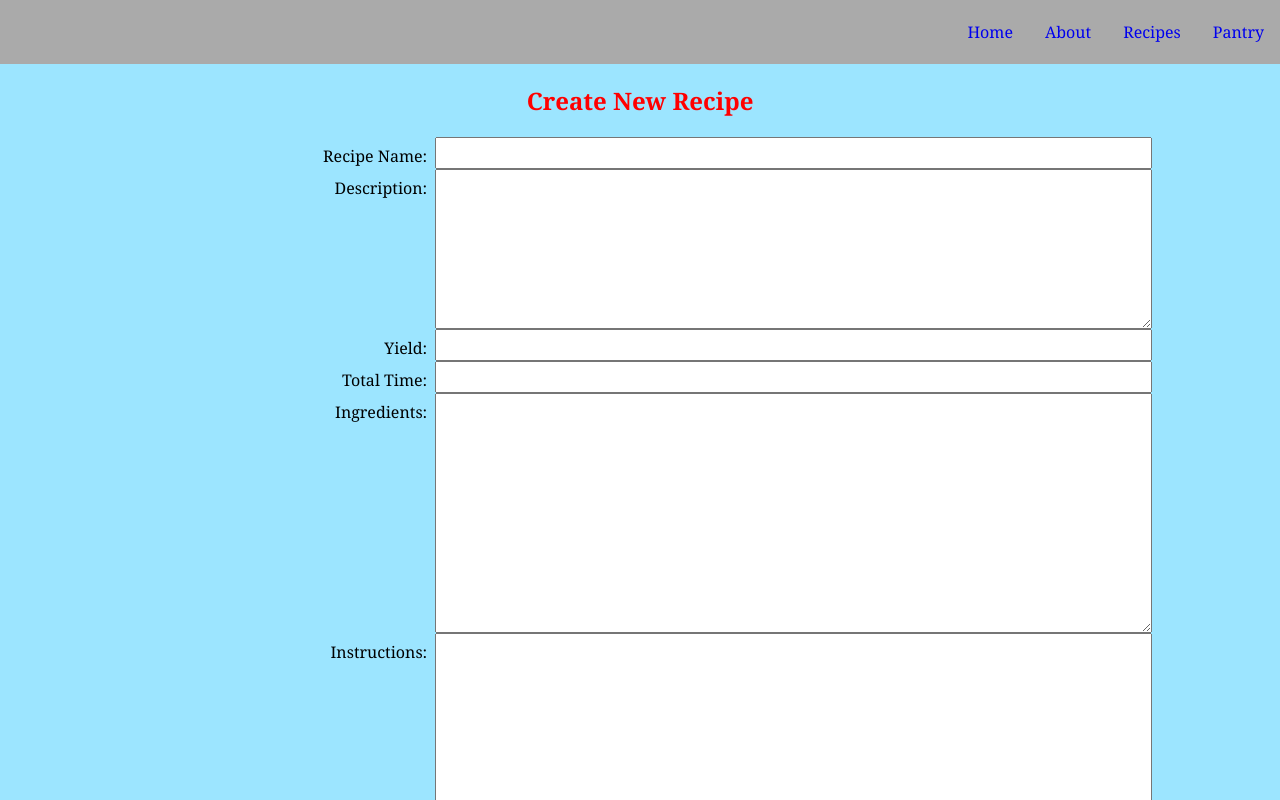
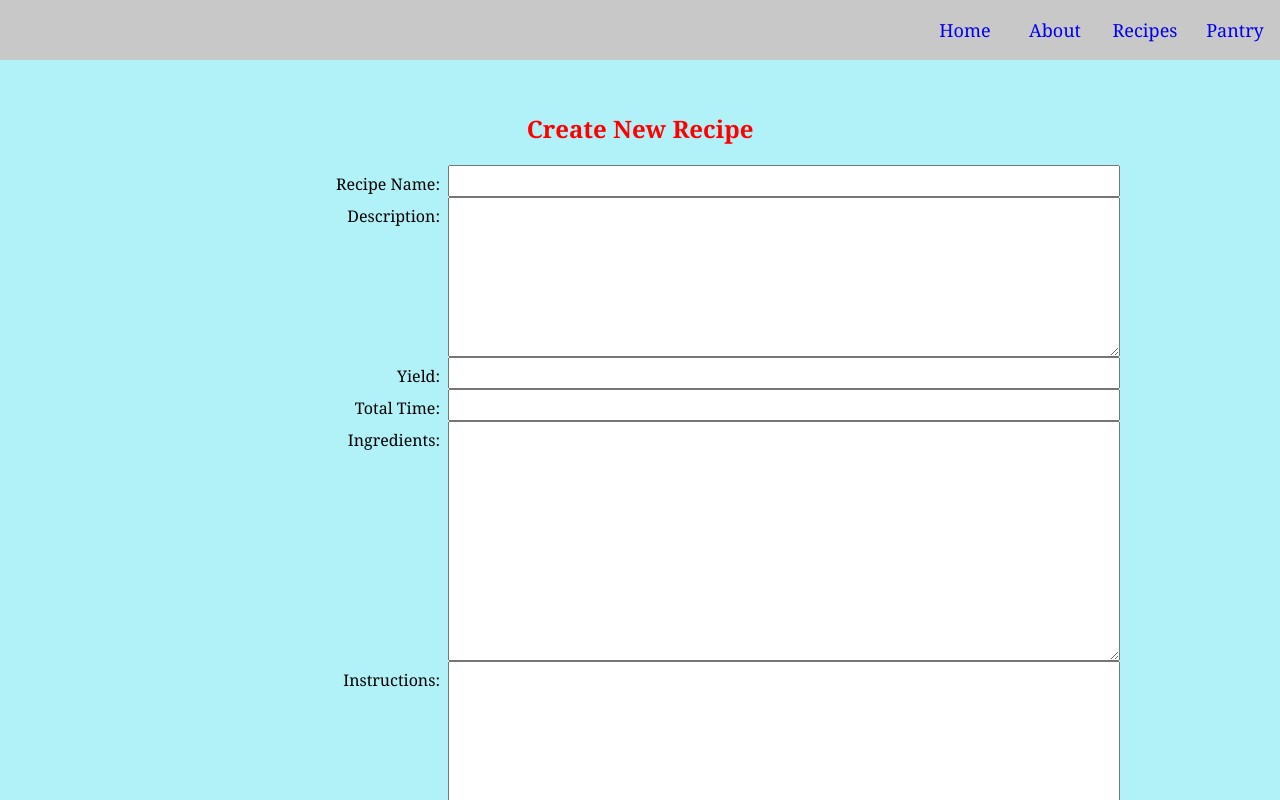
Before and after one commit to tnel91/My-Recipe-Database-API, a React (Create React App) app in the folder frontend-recipe-app/: page /recipes/form in a window 1280 px wide. Shown: the top 800 px of the page. Built offline with nearby package versions, Linux system fonts and the light colour scheme.

Commit message:
Updated nav and card styling

```diff
--- a/frontend-recipe-app/src/App.css
+++ b/frontend-recipe-app/src/App.css
@@ -2,8 +2,48 @@ body {
   margin: 0;
   padding: 0;
   font-family: Georgia, 'Times New Roman', Times, serif;
-  background-color: rgb(156, 229, 255);
+  background-color: rgb(177, 242, 249);
 }
+
+main {
+  margin: 2em;
+}
+
+/* Header Styling */
+
+nav {
+  background-color: rgb(200, 200, 200);
+  display: flex;
+  justify-content: flex-end;
+  align-items: center;
+  height: 60px;
+}
+
+nav a {
+  font-size: large;
+  text-align: center;
+  line-height: 60px;
+  width: 90px;
+  text-decoration: none;
+}
+
+nav a:hover {
+  box-shadow: 0 0 3px 1px black ;
+}
+
+nav a:active {
+  background-color: rgb(150, 150, 150);
+}
+
+nav:link {
+  color:black
+}
+
+nav a:visited {
+  color:black
+}
+
+/* Recipe Form Styling */
 
 #recipeFormDiv {
   /* width: 50%; */
@@ -14,7 +54,7 @@ body {
 
 #recipeFormHeading {
   text-align: center;
-  text-justify: distribute;
+  /* text-justify: distribute; */
   color: red;
   grid-column: 1 / 3;
 }
@@ -35,22 +75,7 @@ label {
   grid-column: 1 / 3;
 }
 
-nav {
-  background-color: rgb(170, 170, 170);
-  display: flex;
-  justify-content: flex-end;
-  align-items: center;
-  height: 4em;
-}
-
-header nav a {
-  margin: 0 1em;
-  text-decoration: none;
-}
-
-.results {
-  margin: 3em;
-}
+/* /////////////////// */
 
 .recipe-grid {
   display: grid;
@@ -65,19 +90,42 @@ header nav a {
   grid-gap: 1em
 }
 
-.recipe-card {
+.card {
   border: 2px solid black;
+  background-color: rgb(200, 200, 200);
 }
 
-.recipe-card .img-wrapper {
-  border: 1px solid red;
+.card.recipe {
+  height: 275px
+}
+
+.card.ingredient {
+  height: 275px;
+}
+
+.card:hover {
+  box-shadow: 0px 0px 3px 1px black;
+}
+
+.recipe .img-wrapper {
   height: 150px;
 }
 
-.recipe-card .img-wrapper img {
+.ingredient .img-wrapper {
+  height: 150px;
+}
+
+.img-wrapper img {
   height: 100%;
+  width: 100%;
+  object-fit: cover;
+  /* object-fit: fill; */
+  /* display: block; */
+  /* margin-left: auto; */
+  /* margin-right: auto; */
+}
 
-}
+/* //////////////////////////////////////// */
 
 .recipe-ingredients {
   white-space: pre-line;
@@ -86,3 +134,8 @@ header nav a {
 .recipe-instructions {
   white-space: pre-line;
 }
+
+::marker {
+  color: rgb(120, 0, 0);
+  font-size: 1.5em
+}
--- a/frontend-recipe-app/src/components/Header.jsx
+++ b/frontend-recipe-app/src/components/Header.jsx
@@ -4,18 +4,10 @@ const Header = () => {
   return (
     <header>
       <nav>
-        <div className="navLink">
-          <Link to="/">Home</Link>
-        </div>
-        <div className="navLink">
-          <Link to="/about">About</Link>
-        </div>
-        <div className="navLink">
-          <Link to="/recipes">Recipes</Link>
-        </div>
-        <div className="navLink">
-          <Link to="/pantry">Pantry</Link>
-        </div>
+        <Link to="/">Home</Link>
+        <Link to="/about">About</Link>
+        <Link to="/recipes">Recipes</Link>
+        <Link to="/pantry">Pantry</Link>
       </nav>
     </header>
   )
--- a/frontend-recipe-app/src/components/IngredientCard.jsx
+++ b/frontend-recipe-app/src/components/IngredientCard.jsx
@@ -83,17 +83,17 @@ const IngredientCard = (props) => {
       <div
         id={cardId}
         style={{ display: '' }}
-        className="recipe-card"
+        className="ingredient card"
         onClick={() => editCard()}
       >
         <div className="img-wrapper">
-          <img src={ingredient.image} alt="Recipe Image" />
+          <img src={ingredient.image} alt="Ingredient Image" />
         </div>
         <h3>{ingredient.name.toUpperCase()}</h3>
         <p>{ingredient.quantity + ' ' + ingredient.unit}</p>
         <p>{perishable}</p>
       </div>
-      <div id={formId} style={{ display: 'none' }} className="recipe-card">
+      <div id={formId} style={{ display: 'none' }} className="ingredient card">
         <h3>Editing Ingredient</h3>
         <form id="ingredientForm" onSubmit={handleSubmit}>
           <label htmlFor={nameId}>Name:</label>
--- a/frontend-recipe-app/src/components/RecipeCard.jsx
+++ b/frontend-recipe-app/src/components/RecipeCard.jsx
@@ -1,10 +1,10 @@
 const RecipeCard = (props) => {
   return (
-    <div className="recipe-card" onClick={() => props.onClick(props.id)}>
+    <div className="recipe card" onClick={() => props.onClick(props.id)}>
       <div className="img-wrapper">
         <img src={props.image} alt="Recipe Image" />
       </div>
-      <h3>{props.name}</h3>
+      <h3>{props.name.toUpperCase()}</h3>
       <p>{props.totalTime}</p>
       <p>{props.yield}</p>
     </div>
--- a/frontend-recipe-app/src/pages/About.jsx
+++ b/frontend-recipe-app/src/pages/About.jsx
@@ -2,6 +2,7 @@ const About = () => {
   return (
     <div>
       <h1>About</h1>
+      <p>This is the about page.</p>
     </div>
   )
 }
--- a/frontend-recipe-app/src/pages/RecipeList.jsx
+++ b/frontend-recipe-app/src/pages/RecipeList.jsx
@@ -13,15 +13,14 @@ const RecipeList = (props) => {
   })
 
   const getRecipes = async () => {
-    const response = await axios
+    await axios
       .get('http://localhost:3001/api/recipes')
       .then((response) => {
-        return response.data
+        setRecipes(response.data)
       })
       .catch((error) => {
         console.log(error)
       })
-    setRecipes(response)
   }
 
   const handleChange = (event) => {
@@ -31,32 +30,31 @@ const RecipeList = (props) => {
   const handleSubmit = async (event) => {
     event.preventDefault()
     if (searchQuery.searchType === 'Name') {
-      const results = await axios
+      await axios
         .get(
           `http://localhost:3001/api/recipe_search_by_name/${searchQuery.query}`
         )
         .then((response) => {
-          return response.data
+          setRecipes(response.data)
+          setSearchQuery({ ...searchQuery, query: '' })
         })
         .catch((error) => {
           console.log(error)
         })
-      setRecipes(results)
     }
     if (searchQuery.searchType === 'Ingredients') {
-      const results = await axios
+      await axios
         .get(
           `http://localhost:3001/api/recipe_search_by_ingr/${searchQuery.query}`
         )
         .then((response) => {
-          return response.data
+          setRecipes(response.data)
+          setSearchQuery({ ...searchQuery, query: '' })
         })
         .catch((error) => {
           console.log(error)
         })
-      setRecipes(results)
     }
-    setSearchQuery({ ...searchQuery, query: '' })
   }
 
   useEffect(() => {
```
